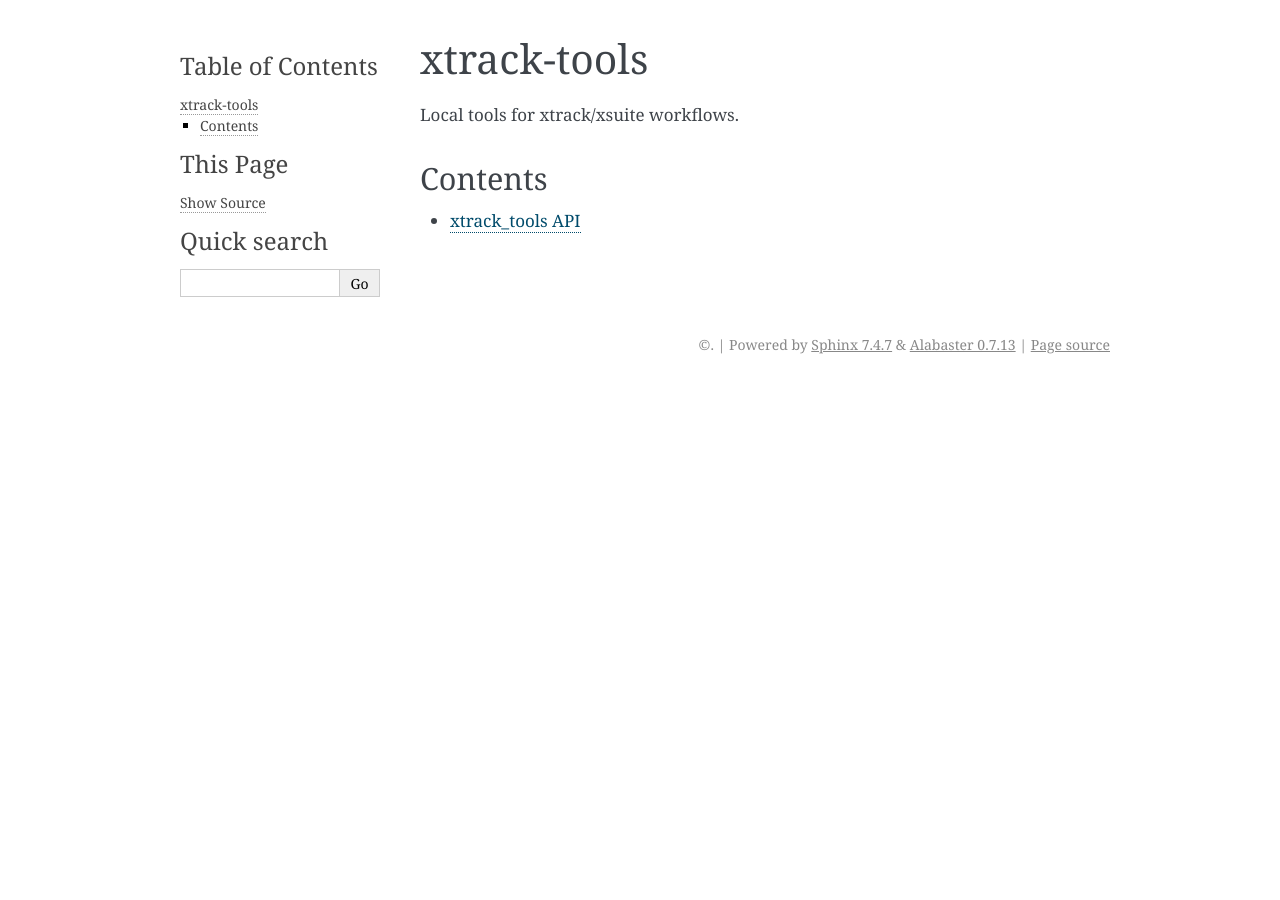
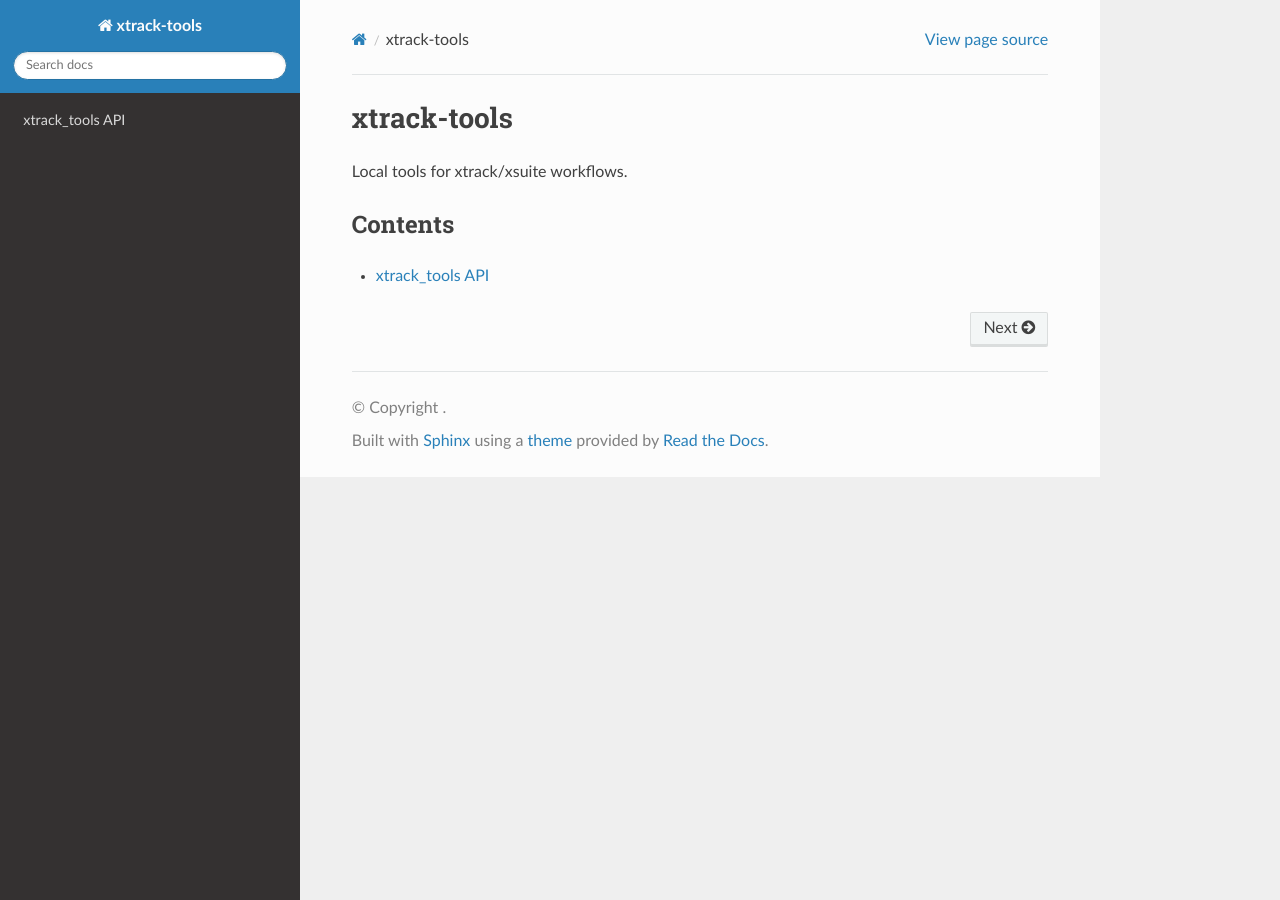
Before and after one commit to jgray-19/xtrack_tools, a Sphinx documentation site: the page built from docs/index.rst, in a window 1280 px wide. Built offline with Sphinx 7.4.7 and the Read the Docs theme 3.1.0, drawn with Linux system fonts in a browser that asks for light colours.

Commit message:
Update to readthedocs theme

```diff
--- a/docs/conf.py
+++ b/docs/conf.py
@@ -19,7 +19,7 @@
 templates_path = ["_templates"]
 exclude_patterns = ["_build"]
 
-html_theme = "alabaster"
+html_theme = "sphinx_rtd_theme"
 
 autodoc_mock_imports = [
     "numpy",
--- a/pyproject.toml
+++ b/pyproject.toml
@@ -31,6 +31,7 @@
 docs = [
     "sphinx>=7",
     "sphinx-autodoc-typehints",
+    "sphinx-rtd-theme",
 ]
 
 [tool.setuptools]
```
